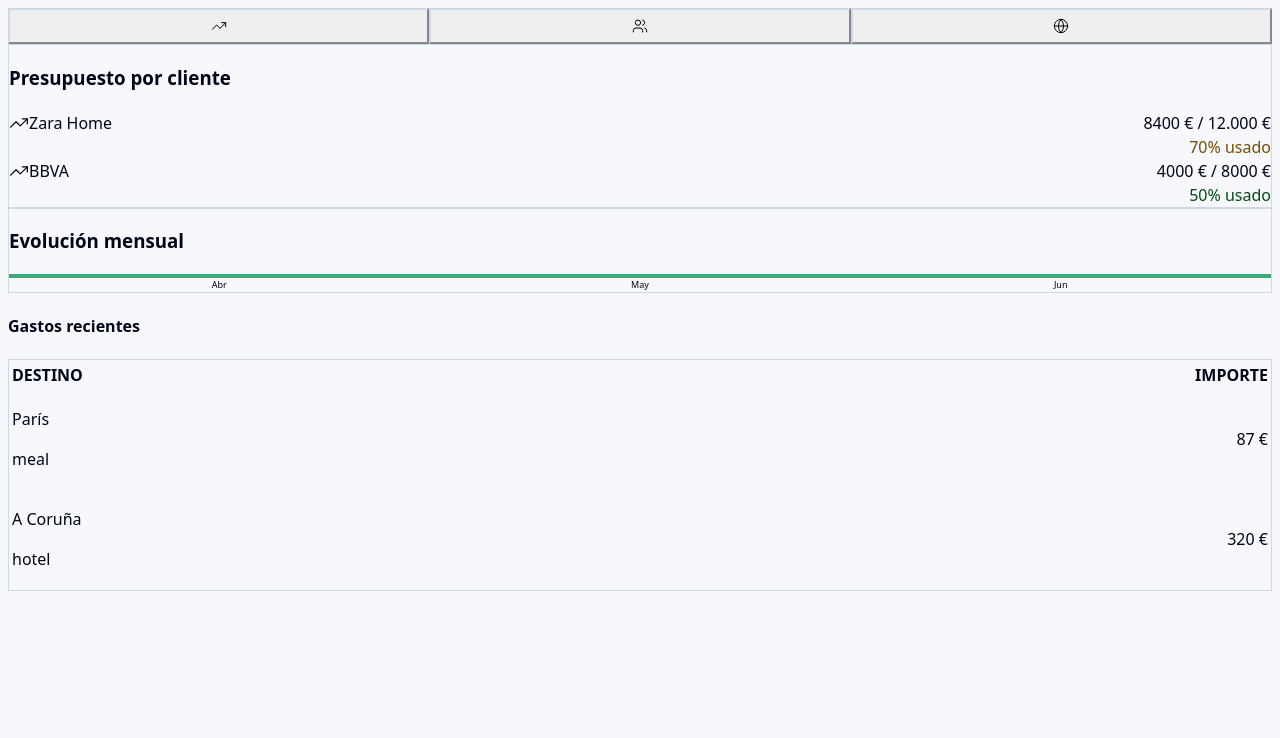
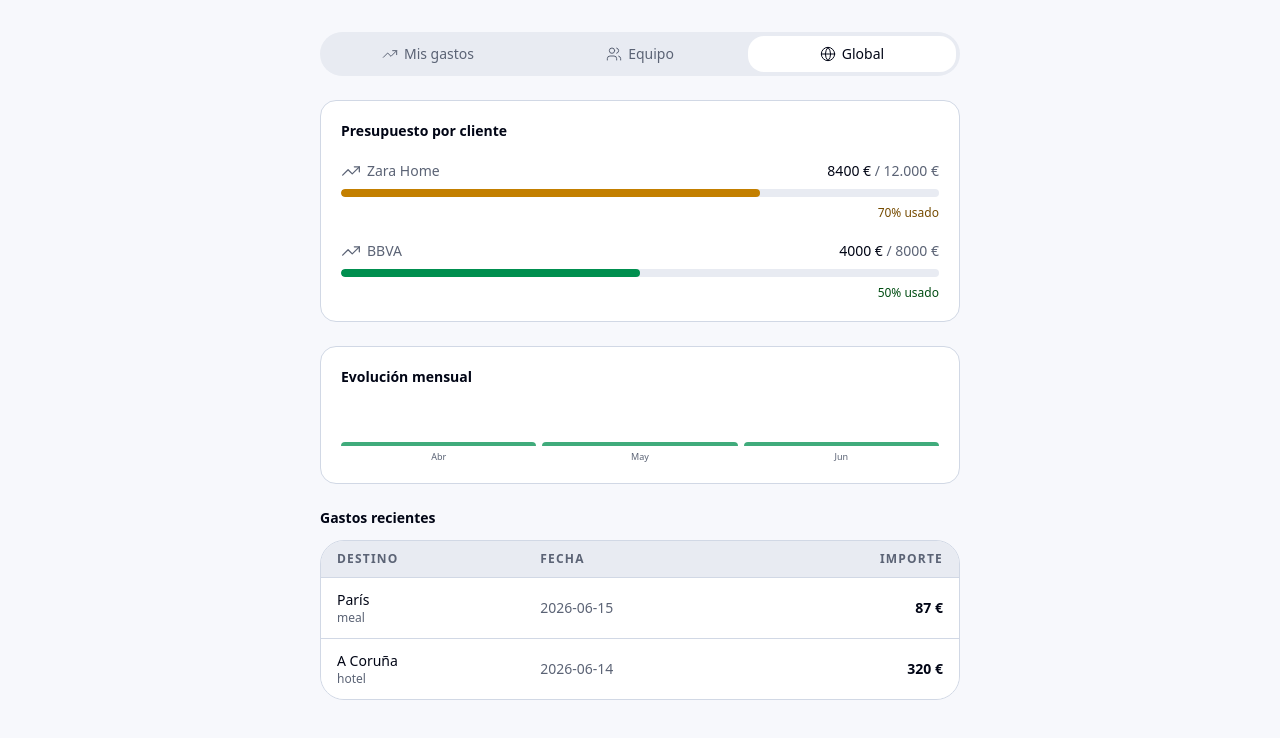
Before and after one commit to ajosecorreaferreira-web/wildtrip, a React (Vite) app: page /finance in a window 1280 px wide. Shown: the top 738 px of the page. Built offline with nearby package versions, Linux system fonts and the light colour scheme.

Commit message:
fix: index.css para Tailwind v4 — añadir @theme y @import tailwindcss

```diff
--- a/src/index.css
+++ b/src/index.css
@@ -2,255 +2,235 @@
    WILDTRIP — Design System Tokens
    Arquetipo: Explorador + Forajido + toque Creador
    Stack: React + Vite + TypeScript + Tailwind CSS v4 + shadcn/ui
-   Versión: 1.0 — Junio 2026
+   Versión: 1.1 — Junio 2026 — Fix Tailwind v4 @theme
    ============================================================ */
 
 @import "@fontsource-variable/plus-jakarta-sans";
 @import "@fontsource/dm-serif-display";
 
-@tailwind base;
-@tailwind components;
-@tailwind utilities;
+@import "tailwindcss";
 
 /* ============================================================
-   LIGHT MODE
+   TAILWIND v4 — @theme
+   Mapea los tokens CSS a clases de Tailwind.
+   En v4 NO existe tailwind.config.ts — todo va aquí.
+   ============================================================ */
+
+@theme {
+
+  /* --- Colores --- */
+  --color-background:             oklch(0.98 0.005 264);
+  --color-foreground:             oklch(0.12 0.04 264);
+
+  --color-card:                   oklch(1 0 0);
+  --color-card-foreground:        oklch(0.12 0.04 264);
+
+  --color-popover:                oklch(1 0 0);
+  --color-popover-foreground:     oklch(0.12 0.04 264);
+
+  --color-primary:                oklch(0.20 0.10 264);
+  --color-primary-foreground:     oklch(0.98 0.005 264);
+
+  --color-secondary:              oklch(0.94 0.02 264);
+  --color-secondary-foreground:   oklch(0.20 0.10 264);
+
+  --color-muted:                  oklch(0.94 0.01 264);
+  --color-muted-foreground:       oklch(0.50 0.03 264);
+
+  --color-accent:                 oklch(0.55 0.18 162);
+  --color-accent-foreground:      oklch(1 0 0);
+  --color-accent-soft:            oklch(0.94 0.05 162);
+  --color-accent-text:            oklch(0.35 0.13 152);
+
+  --color-destructive:            oklch(0.577 0.245 27);
+  --color-destructive-foreground: oklch(1 0 0);
+  --color-destructive-muted:      oklch(0.96 0.04 27);
+
+  --color-success:                oklch(0.55 0.15 162);
+  --color-success-foreground:     oklch(1 0 0);
+  --color-success-muted:          oklch(0.94 0.05 162);
+  --color-success-text:           oklch(0.35 0.13 152);
+
+  --color-warning:                oklch(0.65 0.15 75);
+  --color-warning-foreground:     oklch(1 0 0);
+  --color-warning-muted:          oklch(0.97 0.04 75);
+  --color-warning-text:           oklch(0.45 0.10 75);
+
+  --color-info:                   oklch(0.45 0.12 264);
+  --color-info-foreground:        oklch(1 0 0);
+  --color-info-muted:             oklch(0.94 0.04 264);
+
+  --color-border:                 oklch(0.88 0.02 264);
+  --color-input:                  oklch(0.88 0.02 264);
+  --color-ring:                   oklch(0.55 0.18 162);
+
+  --color-sidebar:                oklch(0.20 0.10 264);
+  --color-sidebar-foreground:     oklch(0.90 0.02 264);
+  --color-sidebar-primary:        oklch(0.55 0.18 162);
+  --color-sidebar-primary-foreground: oklch(0.12 0.04 264);
+  --color-sidebar-accent:         oklch(0.28 0.10 264);
+  --color-sidebar-accent-foreground: oklch(0.90 0.02 264);
+  --color-sidebar-border:         oklch(0.28 0.08 264);
+
+  --color-chart-1:                oklch(0.55 0.18 162);
+  --color-chart-2:                oklch(0.20 0.10 264);
+  --color-chart-3:                oklch(0.65 0.15 75);
+  --color-chart-4:                oklch(0.65 0.18 320);
+  --color-chart-5:                oklch(0.577 0.245 27);
+
+  /* --- Tipografía --- */
+  --font-sans:    'Plus Jakarta Sans Variable', system-ui, -apple-system, sans-serif;
+  --font-display: 'DM Serif Display', Georgia, serif;
+  --font-mono:    'JetBrains Mono', 'Fira Code', monospace;
+
+  /* --- Border radius --- */
+  --radius:      0.75rem;
+  --radius-sm:   0.5rem;
+  --radius-md:   0.75rem;
+  --radius-lg:   1rem;
+  --radius-xl:   1.5rem;
+  --radius-full: 999px;
+
+  --border-radius-sm:   0.5rem;
+  --border-radius:      0.75rem;
+  --border-radius-md:   0.75rem;
+  --border-radius-lg:   1rem;
+  --border-radius-xl:   1.5rem;
+  --border-radius-2xl:  2rem;
+  --border-radius-full: 9999px;
+
+  /* --- Sombras --- */
+  --shadow-sm: 0 1px 3px oklch(0.20 0.10 264 / 0.08), 0 1px 2px oklch(0.20 0.10 264 / 0.06);
+  --shadow-md: 0 4px 12px oklch(0.20 0.10 264 / 0.10), 0 2px 4px oklch(0.20 0.10 264 / 0.06);
+  --shadow-lg: 0 8px 24px oklch(0.20 0.10 264 / 0.12), 0 4px 8px oklch(0.20 0.10 264 / 0.08);
+  --shadow-xl: 0 16px 40px oklch(0.20 0.10 264 / 0.14), 0 8px 16px oklch(0.20 0.10 264 / 0.08);
+
+  /* --- Animaciones --- */
+  --animate-fade-in:      wt-fade-in 300ms cubic-bezier(0, 0, 0.2, 1) forwards;
+  --animate-page-enter:   wt-page-enter 450ms cubic-bezier(0.25, 0.46, 0.45, 0.94) forwards;
+  --animate-success-pop:  wt-success-pop 650ms cubic-bezier(0.175, 0.885, 0.32, 1.275) forwards;
+  --animate-spin:         wt-spin 1s linear infinite;
+
+  @keyframes wt-fade-in {
+    from { opacity: 0; transform: translateY(8px); }
+    to   { opacity: 1; transform: translateY(0); }
+  }
+  @keyframes wt-page-enter {
+    from { opacity: 0; transform: translateY(12px); }
+    to   { opacity: 1; transform: translateY(0); }
+  }
+  @keyframes wt-success-pop {
+    0%   { opacity: 0; transform: scale(0.85); }
+    60%  { transform: scale(1.06); }
+    100% { opacity: 1; transform: scale(1); }
+  }
+  @keyframes wt-spin {
+    from { transform: rotate(0deg); }
+    to   { transform: rotate(360deg); }
+  }
+  @keyframes wt-list-item {
+    from { opacity: 0; transform: translateX(-8px); }
+    to   { opacity: 1; transform: translateX(0); }
+  }
+}
+
+/* ============================================================
+   CSS CUSTOM PROPERTIES — para uso directo con var()
+   Los componentes usan var(--accent-soft), var(--primary-hover), etc.
    ============================================================ */
 
 :root {
+  --background:         oklch(0.98 0.005 264);
+  --foreground:         oklch(0.12 0.04 264);
 
-  /* ----------------------------------------------------------
-     COLOR — Espacio oklch
-     Base: Azul marino Jungle — oklch(0.20 0.10 264)
-     ---------------------------------------------------------- */
-
-  /* Fondos */
-  --background:         oklch(0.98 0.005 264);   /* Blanco con toque azul frío */
-  --foreground:         oklch(0.12 0.04 264);    /* Azul marino oscuro — no negro puro */
-
-  /* Superficies */
   --card:               oklch(1 0 0);
   --card-foreground:    oklch(0.12 0.04 264);
   --popover:            oklch(1 0 0);
   --popover-foreground: oklch(0.12 0.04 264);
 
-  /* Primario — Azul marino Jungle */
-  --primary:            oklch(0.20 0.10 264);    /* Azul marino Jungle */
-  --primary-foreground: oklch(0.98 0.005 264);   /* Casi blanco */
-  --primary-hover:      oklch(0.27 0.12 264);    /* Un paso más claro para hover */
-  --primary-text:       oklch(0.20 0.10 264);    /* Para texto azul sobre fondo claro — ratio >7:1 */
+  --primary:            oklch(0.20 0.10 264);
+  --primary-foreground: oklch(0.98 0.005 264);
+  --primary-hover:      oklch(0.27 0.12 264);
+  --primary-text:       oklch(0.20 0.10 264);
 
-  /* Secundario — Azul medio, acción secundaria */
-  --secondary:          oklch(0.94 0.02 264);    /* Azul muy suave */
+  --secondary:          oklch(0.94 0.02 264);
   --secondary-foreground: oklch(0.20 0.10 264);
 
-  /* Muted */
   --muted:              oklch(0.94 0.01 264);
-  --muted-foreground:   oklch(0.50 0.03 264);    /* Gris azulado */
+  --muted-foreground:   oklch(0.50 0.03 264);
 
-  /* Accent — Verde explorador, el toque Creador */
-  --accent:             oklch(0.55 0.18 162);    /* Verde selva — coherente con "Jungle" */
+  --accent:             oklch(0.55 0.18 162);
   --accent-foreground:  oklch(1 0 0);
-  --accent-soft:        oklch(0.94 0.05 162);    /* Verde muy suave para fondos */
-  --accent-text:        oklch(0.35 0.13 152);    /* Verde oscuro para texto — ratio >4.5:1 */
+  --accent-soft:        oklch(0.94 0.05 162);
+  --accent-text:        oklch(0.35 0.13 152);
 
-  /* Semánticos */
-  --destructive:        oklch(0.577 0.245 27);   /* Rojo */
+  --destructive:        oklch(0.577 0.245 27);
   --destructive-foreground: oklch(1 0 0);
   --destructive-muted:  oklch(0.96 0.04 27);
 
-  --success:            oklch(0.55 0.15 162);    /* Verde — mismo hue que accent */
+  --success:            oklch(0.55 0.15 162);
   --success-foreground: oklch(1 0 0);
   --success-muted:      oklch(0.94 0.05 162);
   --success-text:       oklch(0.35 0.13 152);
 
-  --warning:            oklch(0.65 0.15 75);     /* Ámbar */
+  --warning:            oklch(0.65 0.15 75);
   --warning-foreground: oklch(1 0 0);
   --warning-muted:      oklch(0.97 0.04 75);
   --warning-text:       oklch(0.45 0.10 75);
 
-  --info:               oklch(0.45 0.12 264);    /* Azul medio */
+  --info:               oklch(0.45 0.12 264);
   --info-foreground:    oklch(1 0 0);
   --info-muted:         oklch(0.94 0.04 264);
 
-  /* Bordes e inputs */
-  --border:             oklch(0.88 0.02 264);    /* Azul muy suave */
+  --border:             oklch(0.88 0.02 264);
   --input:              oklch(0.88 0.02 264);
-  --ring:               oklch(0.55 0.18 162);    /* Verde accent para focus — diferenciador */
+  --ring:               oklch(0.55 0.18 162);
 
-  /* Sidebar */
-  --sidebar:            oklch(0.20 0.10 264);    /* Azul marino — sidebar oscura como Jungle */
+  --sidebar:            oklch(0.20 0.10 264);
   --sidebar-foreground: oklch(0.90 0.02 264);
-  --sidebar-primary:    oklch(0.55 0.18 162);    /* Verde accent como item activo */
+  --sidebar-primary:    oklch(0.55 0.18 162);
   --sidebar-primary-foreground: oklch(0.12 0.04 264);
-  --sidebar-accent:     oklch(0.28 0.10 264);    /* Hover en sidebar */
+  --sidebar-accent:     oklch(0.28 0.10 264);
   --sidebar-accent-foreground: oklch(0.90 0.02 264);
   --sidebar-border:     oklch(0.28 0.08 264);
   --sidebar-ring:       oklch(0.55 0.18 162);
 
-  /* Charts */
-  --chart-1: oklch(0.55 0.18 162);   /* Verde Jungle — primero */
-  --chart-2: oklch(0.20 0.10 264);   /* Azul marino */
-  --chart-3: oklch(0.65 0.15 75);    /* Ámbar */
-  --chart-4: oklch(0.65 0.18 320);   /* Púrpura */
-  --chart-5: oklch(0.577 0.245 27);  /* Rojo */
+  --chart-1: oklch(0.55 0.18 162);
+  --chart-2: oklch(0.20 0.10 264);
+  --chart-3: oklch(0.65 0.15 75);
+  --chart-4: oklch(0.65 0.18 320);
+  --chart-5: oklch(0.577 0.245 27);
 
-  /* ----------------------------------------------------------
-     BORDER RADIUS
-     Explorador: formas con carácter, no sharp ni blandas
-     ---------------------------------------------------------- */
-  --radius:      0.75rem;   /* 12px — componentes principales */
-  --radius-sm:   0.5rem;    /* 8px */
-  --radius-md:   0.75rem;   /* 12px */
-  --radius-lg:   1rem;      /* 16px — cards grandes */
-  --radius-xl:   1.5rem;    /* 24px — modales, sheets */
-  --radius-full: 999px;     /* Pill — badges, chips, tags */
+  --radius:      0.75rem;
+  --radius-sm:   0.5rem;
+  --radius-md:   0.75rem;
+  --radius-lg:   1rem;
+  --radius-xl:   1.5rem;
+  --radius-full: 999px;
 
-  /* ----------------------------------------------------------
-     TIPOGRAFÍA
-     Display: DM Serif Display — titulares editoriales
-     Sans: Plus Jakarta Sans Variable — UI, cuerpo, labels
-     ---------------------------------------------------------- */
   --font-sans:    'Plus Jakarta Sans Variable', system-ui, -apple-system, sans-serif;
   --font-display: 'DM Serif Display', Georgia, serif;
   --font-mono:    'JetBrains Mono', 'Fira Code', monospace;
 
-  /* Escala — ratio 1.25 (Major Third) */
-  --text-xs:   0.75rem;    /* 12px */
-  --text-sm:   0.875rem;   /* 14px */
-  --text-base: 1rem;       /* 16px */
-  --text-lg:   1.125rem;   /* 18px */
-  --text-xl:   1.25rem;    /* 20px */
-  --text-2xl:  1.5rem;     /* 24px */
-  --text-3xl:  1.875rem;   /* 30px */
-  --text-4xl:  2.25rem;    /* 36px */
-  --text-5xl:  3rem;       /* 48px */
-  --text-6xl:  3.75rem;    /* 60px */
-
-  /* Pesos */
-  --font-normal:   400;
-  --font-medium:   500;
-  --font-semibold: 600;
-  --font-bold:     700;
-  --font-extrabold: 800;
-
-  /* Line heights */
-  --leading-none:    1;
-  --leading-tight:   1.2;
-  --leading-snug:    1.375;
-  --leading-normal:  1.5;
-  --leading-relaxed: 1.625;
-
-  /* Letter spacing */
-  --tracking-tight:   -0.025em;
-  --tracking-normal:  0em;
-  --tracking-wide:    0.025em;
-  --tracking-wider:   0.05em;
-  --tracking-widest:  0.1em;
-
-  /* ----------------------------------------------------------
-     ESPACIADO — Base 4px
-     ---------------------------------------------------------- */
-  --space-1:   0.25rem;   /* 4px */
-  --space-2:   0.5rem;    /* 8px */
-  --space-3:   0.75rem;   /* 12px */
-  --space-4:   1rem;      /* 16px */
-  --space-5:   1.25rem;   /* 20px */
-  --space-6:   1.5rem;    /* 24px */
-  --space-8:   2rem;      /* 32px */
-  --space-10:  2.5rem;    /* 40px */
-  --space-12:  3rem;      /* 48px */
-  --space-16:  4rem;      /* 64px */
-  --space-20:  5rem;      /* 80px */
-  --space-24:  6rem;      /* 96px */
-
-  /* Componentes — Densidad media (mobile-first) */
-  --btn-height-sm:      32px;
-  --btn-height-base:    40px;   /* Más alto que estándar — área táctil móvil */
-  --btn-height-lg:      48px;
-  --btn-padding-x-sm:   0.75rem;
-  --btn-padding-x-base: 1.25rem;
-  --btn-padding-x-lg:   1.5rem;
-  --btn-gap:            0.5rem;
-
-  --input-height-sm:    36px;
-  --input-height-base:  44px;   /* 44px mínimo táctil — WCAG */
-  --input-height-lg:    52px;
-  --input-padding-x:    1rem;
-
-  --card-padding-sm:    1rem;
-  --card-padding-base:  1.25rem;
-  --card-padding-lg:    1.5rem;
-
-  /* Grid */
-  --container-max:      1280px;
-  --container-padding:  2rem;
-  --grid-gap:           1.5rem;
-
-  /* ----------------------------------------------------------
-     SOMBRAS
-     Explorador: sombras con tinte azul marino — propias, no genéricas
-     ---------------------------------------------------------- */
-  --shadow-sm:  0 1px 3px oklch(0.20 0.10 264 / 0.08),
-                0 1px 2px oklch(0.20 0.10 264 / 0.06);
-  --shadow-md:  0 4px 12px oklch(0.20 0.10 264 / 0.10),
-                0 2px 4px  oklch(0.20 0.10 264 / 0.06);
-  --shadow-lg:  0 8px 24px oklch(0.20 0.10 264 / 0.12),
-                0 4px 8px  oklch(0.20 0.10 264 / 0.08);
-  --shadow-xl:  0 16px 40px oklch(0.20 0.10 264 / 0.14),
-                0 8px 16px  oklch(0.20 0.10 264 / 0.08);
-
-  /* Glow verde para momentos de éxito / estados activos */
+  --shadow-sm:  0 1px 3px oklch(0.20 0.10 264 / 0.08), 0 1px 2px oklch(0.20 0.10 264 / 0.06);
+  --shadow-md:  0 4px 12px oklch(0.20 0.10 264 / 0.10), 0 2px 4px oklch(0.20 0.10 264 / 0.06);
+  --shadow-lg:  0 8px 24px oklch(0.20 0.10 264 / 0.12), 0 4px 8px oklch(0.20 0.10 264 / 0.08);
+  --shadow-xl:  0 16px 40px oklch(0.20 0.10 264 / 0.14), 0 8px 16px oklch(0.20 0.10 264 / 0.08);
   --glow-accent: 0 0 20px oklch(0.55 0.18 162 / 0.25);
 
-  /* ----------------------------------------------------------
-     MOTION
-     Base: rápido y eficiente (Explorador)
-     Momentos especiales: expresivo con spring (Forajido / Creador)
-     ---------------------------------------------------------- */
-
-  /* Duraciones base — rápidas */
   --duration-instant:  0ms;
   --duration-fast:     100ms;
   --duration-base:     180ms;
   --duration-slow:     300ms;
   --duration-slower:   450ms;
-  --duration-dramatic: 650ms;   /* Solo para momentos de éxito */
+  --duration-dramatic: 650ms;
 
-  /* Easings funcionales */
   --ease-default:  cubic-bezier(0.4, 0, 0.2, 1);
   --ease-out:      cubic-bezier(0, 0, 0.2, 1);
   --ease-in:       cubic-bezier(0.4, 0, 1, 1);
-
-  /* Easings de personalidad — el Forajido tiene overshoot */
-  --ease-spring:   cubic-bezier(0.175, 0.885, 0.32, 1.275);  /* Momentos de éxito */
-  --ease-bounce:   cubic-bezier(0.34, 1.56, 0.64, 1);        /* Celebraciones */
-  --ease-elegant:  cubic-bezier(0.25, 0.46, 0.45, 0.94);     /* Transiciones suaves */
-
-  /* Hover — lift sutil */
-  --hover-lift:  -3px;
-  --hover-scale: 1.02;
-
-  /* Stagger para listas */
-  --stagger-sm: 40ms;
-  --stagger-md: 60ms;
-
-  /* ----------------------------------------------------------
-     ICONOGRAFÍA — Lucide React
-     ---------------------------------------------------------- */
-  --icon-xs:     12px;
-  --icon-sm:     16px;
-  --icon-base:   20px;   /* Default más grande — mobile-first */
-  --icon-md:     24px;
-  --icon-lg:     32px;
-  --icon-xl:     48px;
-  --icon-stroke: 1.5;
-  --icon-color:  currentColor;
-
-  /* ----------------------------------------------------------
-     SONIDO — OFF por defecto (entornos de oficina)
-     ---------------------------------------------------------- */
-  --sound-enabled: 0;    /* 0 = off, 1 = on */
-  --sound-volume:  0.25; /* 25% cuando esté activo */
+  --ease-spring:   cubic-bezier(0.175, 0.885, 0.32, 1.275);
+  --ease-bounce:   cubic-bezier(0.34, 1.56, 0.64, 1);
+  --ease-elegant:  cubic-bezier(0.25, 0.46, 0.45, 0.94);
 }
 
 /* ============================================================
@@ -258,16 +238,16 @@
    ============================================================ */
 
 .dark {
-  --background:         oklch(0.10 0.04 264);    /* Azul muy oscuro — no negro puro */
-  --foreground:         oklch(0.94 0.02 264);    /* Blanco azulado */
+  --background:         oklch(0.10 0.04 264);
+  --foreground:         oklch(0.94 0.02 264);
 
   --card:               oklch(0.15 0.05 264);
   --card-foreground:    oklch(0.94 0.02 264);
   --popover:            oklch(0.15 0.05 264);
   --popover-foreground: oklch(0.94 0.02 264);
 
-  --primary:            oklch(0.55 0.18 162);    /* Verde accent como primario en dark */
-  --primary-foreground: oklch(0.10 0.04 264);    /* Azul oscuro sobre verde */
+  --primary:            oklch(0.55 0.18 162);
+  --primary-foreground: oklch(0.10 0.04 264);
   --primary-hover:      oklch(0.62 0.18 162);
   --primary-text:       oklch(0.72 0.15 162);
 
@@ -300,7 +280,7 @@
   --input:              oklch(0.25 0.06 264);
   --ring:               oklch(0.55 0.18 162);
 
-  --sidebar:            oklch(0.08 0.04 264);    /* Más oscuro que el fondo */
+  --sidebar:            oklch(0.08 0.04 264);
   --sidebar-foreground: oklch(0.90 0.02 264);
   --sidebar-primary:    oklch(0.55 0.18 162);
   --sidebar-primary-foreground: oklch(0.10 0.04 264);
@@ -320,13 +300,14 @@
    BASE STYLES
    ============================================================ */
 
-* {
+*, *::before, *::after {
   box-sizing: border-box;
   border-color: var(--border);
 }
 
 html {
   font-family: var(--font-sans);
+  font-size: 16px;
   -webkit-font-smoothing: antialiased;
   -moz-osx-font-smoothing: grayscale;
 }
@@ -334,162 +315,80 @@ html {
 body {
   background-color: var(--background);
   color: var(--foreground);
-  line-height: var(--leading-normal);
+  line-height: 1.5;
 }
 
 /* ============================================================
    TIPOGRAFÍA SEMÁNTICA
    ============================================================ */
 
-/* Display — DM Serif, solo en títulos grandes */
+.font-display,
+[class*="font-display"] {
+  font-family: var(--font-display);
+}
+
 .display-xl {
   font-family: var(--font-display);
-  font-size: var(--text-6xl);
-  font-weight: 400;              /* Serif no necesita bold */
-  line-height: var(--leading-tight);
-  letter-spacing: var(--tracking-tight);
+  font-size: 3.75rem;
+  font-weight: 400;
+  line-height: 1.2;
+  letter-spacing: -0.025em;
 }
 
 .display-lg {
   font-family: var(--font-display);
-  font-size: var(--text-5xl);
+  font-size: 3rem;
   font-weight: 400;
-  line-height: var(--leading-tight);
-  letter-spacing: var(--tracking-tight);
-}
-
-/* Headings — Plus Jakarta Sans, bold */
-.heading-1 {
-  font-family: var(--font-sans);
-  font-size: var(--text-4xl);
-  font-weight: var(--font-bold);
-  line-height: var(--leading-tight);
-  letter-spacing: var(--tracking-tight);
-}
-
-.heading-2 {
-  font-family: var(--font-sans);
-  font-size: var(--text-3xl);
-  font-weight: var(--font-bold);
-  line-height: var(--leading-snug);
-  letter-spacing: var(--tracking-tight);
-}
-
-.heading-3 {
-  font-family: var(--font-sans);
-  font-size: var(--text-2xl);
-  font-weight: var(--font-semibold);
-  line-height: var(--leading-snug);
-}
-
-.heading-4 {
-  font-family: var(--font-sans);
-  font-size: var(--text-xl);
-  font-weight: var(--font-semibold);
-  line-height: var(--leading-snug);
-}
-
-/* Body */
-.body-lg {
-  font-size: var(--text-lg);
-  font-weight: var(--font-normal);
-  line-height: var(--leading-relaxed);
-}
-
-.body-base {
-  font-size: var(--text-base);
-  font-weight: var(--font-normal);
-  line-height: var(--leading-normal);
-}
-
-.body-sm {
-  font-size: var(--text-sm);
-  font-weight: var(--font-normal);
-  line-height: var(--leading-normal);
-}
-
-/* Labels y UI */
-.label {
-  font-size: var(--text-sm);
-  font-weight: var(--font-medium);
-  line-height: var(--leading-none);
-  letter-spacing: var(--tracking-wide);
-}
-
-.caption {
-  font-size: var(--text-xs);
-  font-weight: var(--font-normal);
-  line-height: var(--leading-normal);
-  color: var(--muted-foreground);
-}
-
-.overline {
-  font-size: var(--text-xs);
-  font-weight: var(--font-semibold);
-  line-height: var(--leading-none);
-  letter-spacing: var(--tracking-widest);
-  text-transform: uppercase;
+  line-height: 1.2;
+  letter-spacing: -0.025em;
 }
 
 /* ============================================================
-   ANIMACIONES WILDTRIP
+   ANIMACIONES
    ============================================================ */
 
-/* Entrada estándar — eficiente */
 @keyframes wt-fade-in {
   from { opacity: 0; transform: translateY(8px); }
   to   { opacity: 1; transform: translateY(0); }
 }
 
-/* Entrada de página */
 @keyframes wt-page-enter {
   from { opacity: 0; transform: translateY(12px); }
   to   { opacity: 1; transform: translateY(0); }
 }
 
-/* Celebración — viaje aprobado, nota cerrada */
 @keyframes wt-success-pop {
   0%   { opacity: 0; transform: scale(0.85); }
   60%  { transform: scale(1.06); }
   100% { opacity: 1; transform: scale(1); }
 }
 
-/* Spinner de carga */
 @keyframes wt-spin {
   from { transform: rotate(0deg); }
   to   { transform: rotate(360deg); }
 }
 
-/* Check dibujado — confirmación */
-@keyframes wt-check-draw {
-  from { stroke-dashoffset: 24; opacity: 0; }
-  to   { stroke-dashoffset: 0; opacity: 1; }
-}
-
-/* Stagger para listas de gastos, viajes */
 @keyframes wt-list-item {
   from { opacity: 0; transform: translateX(-8px); }
   to   { opacity: 1; transform: translateX(0); }
 }
 
-/* Clases de animación */
 .animate-fade-in     { animation: wt-fade-in var(--duration-slow) var(--ease-out) forwards; }
 .animate-page-enter  { animation: wt-page-enter var(--duration-slow) var(--ease-elegant) forwards; }
 .animate-success-pop { animation: wt-success-pop var(--duration-dramatic) var(--ease-spring) forwards; }
-.animate-spin        { animation: wt-spin 1s linear infinite; }
+.animate-wt-spin     { animation: wt-spin 1s linear infinite; }
+.animate-list-item   { animation: wt-list-item var(--duration-slow) var(--ease-out) forwards; }
 
 /* ============================================================
    ACCESIBILIDAD
    ============================================================ */
 
-/* Focus ring — verde accent, bien visible */
 :focus-visible {
   outline: 2px solid var(--ring);
   outline-offset: 2px;
   border-radius: var(--radius-sm);
 }
 
-/* Reducir motion */
 @media (prefers-reduced-motion: reduce) {
   *, *::before, *::after {
     animation-duration: 0.01ms !important;
@@ -498,7 +397,6 @@ body {
   }
 }
 
-/* Área táctil mínima en mobile — WCAG 2.5.5 */
 @media (max-width: 640px) {
   button,
   input,
```
